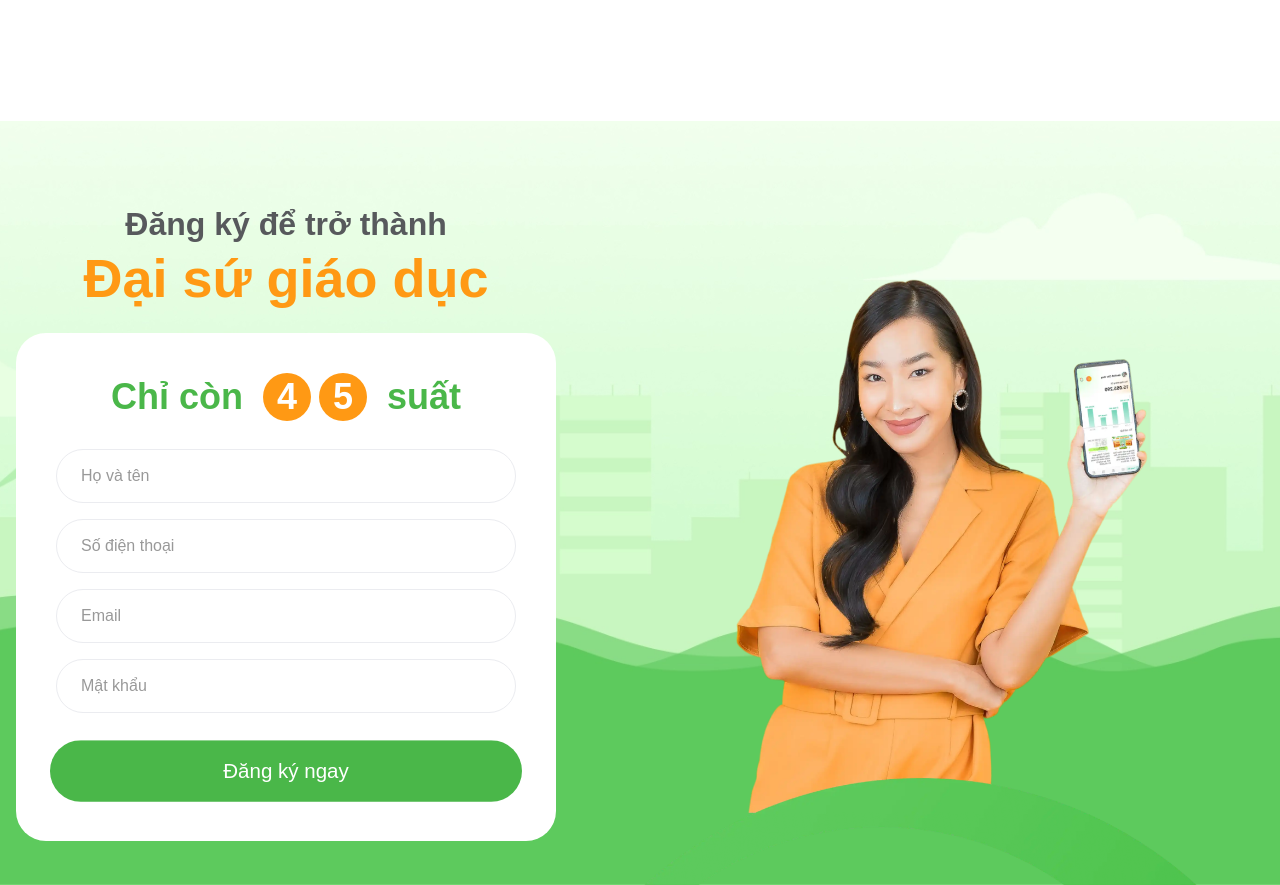
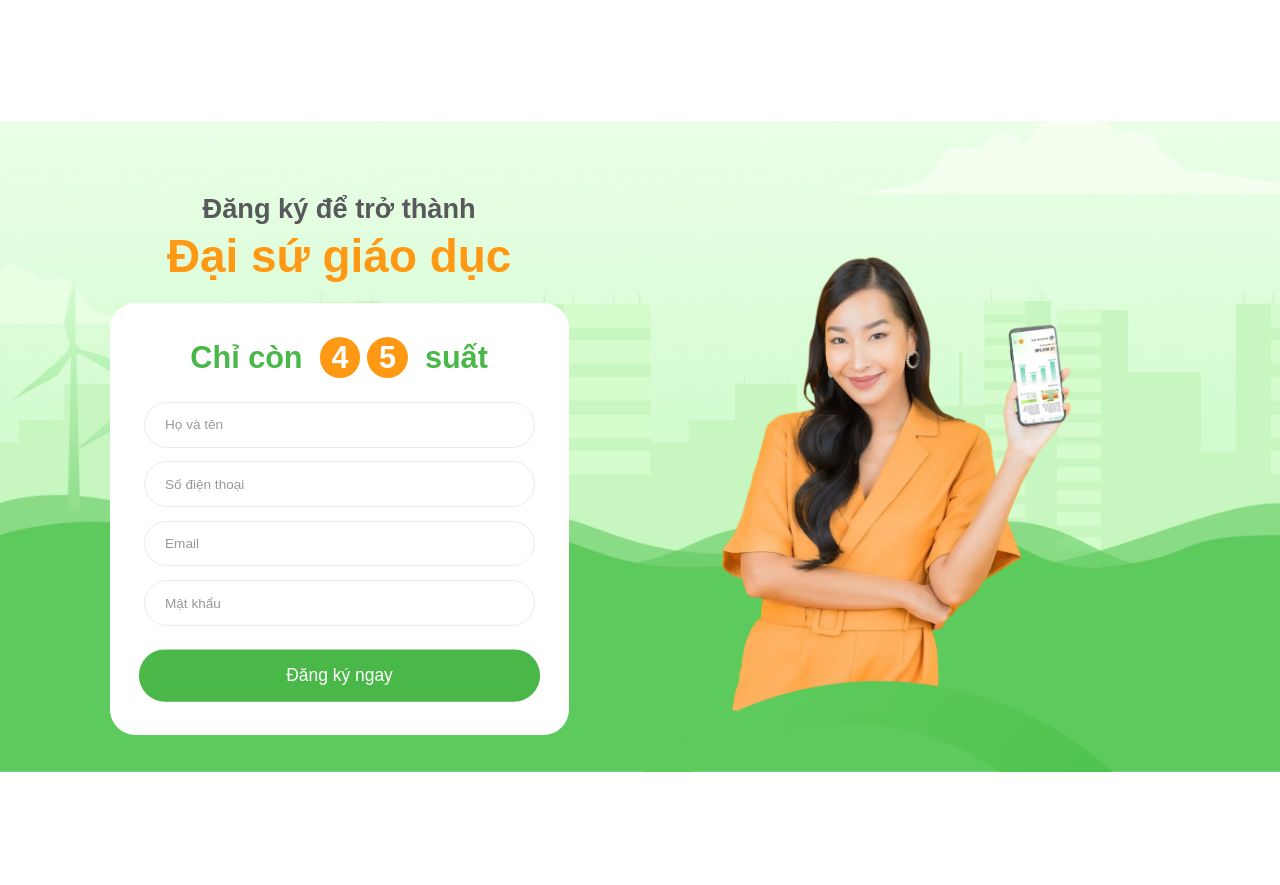
Before and after one commit to famxuanlinh/chip-ld8, a website: page index.html in a window 1280 px wide. Shown: the part 5560-6445 px from the top of the page. After the commit the page ends 6332 px from the top, so only its background shows below. Drawn offline with nearby package versions, Linux system fonts and the light colour scheme; a web font is replaced by a local one.

Commit message:
Fix size modal

```diff
--- a/index.html
+++ b/index.html
@@ -681,7 +681,7 @@
     </div>
 
     <!-- Đăng ký  -->
-    <div id="form-register" class="register-wrapper uk-position-relative">
+    <div id="form-register" class="register-wrapper modal uk-position-relative">
       <div class="uk-child-width-1-2 uk-flex uk-flex-center">
         <div class="register container">
           <div class="register-content exeption">
--- a/scss/_register.scss
+++ b/scss/_register.scss
@@ -22,6 +22,12 @@
 
     @include maxw(768) {
       padding: 24px 0 0 0;
+    }
+
+    &.modal {
+      @include maxw(1600) {
+        zoom: 0.85;
+      }
     }
   }
 
@@ -137,10 +143,6 @@
         bottom: 0px;
         right: 0;
         width: 133px;
-
-        @include maxw(1600) {
-          zoom: 0.75;
-        }
 
         @include maxw(1180) {
           position: absolute;
```
Also changed, not shown: css/app.css, 1 other file.
